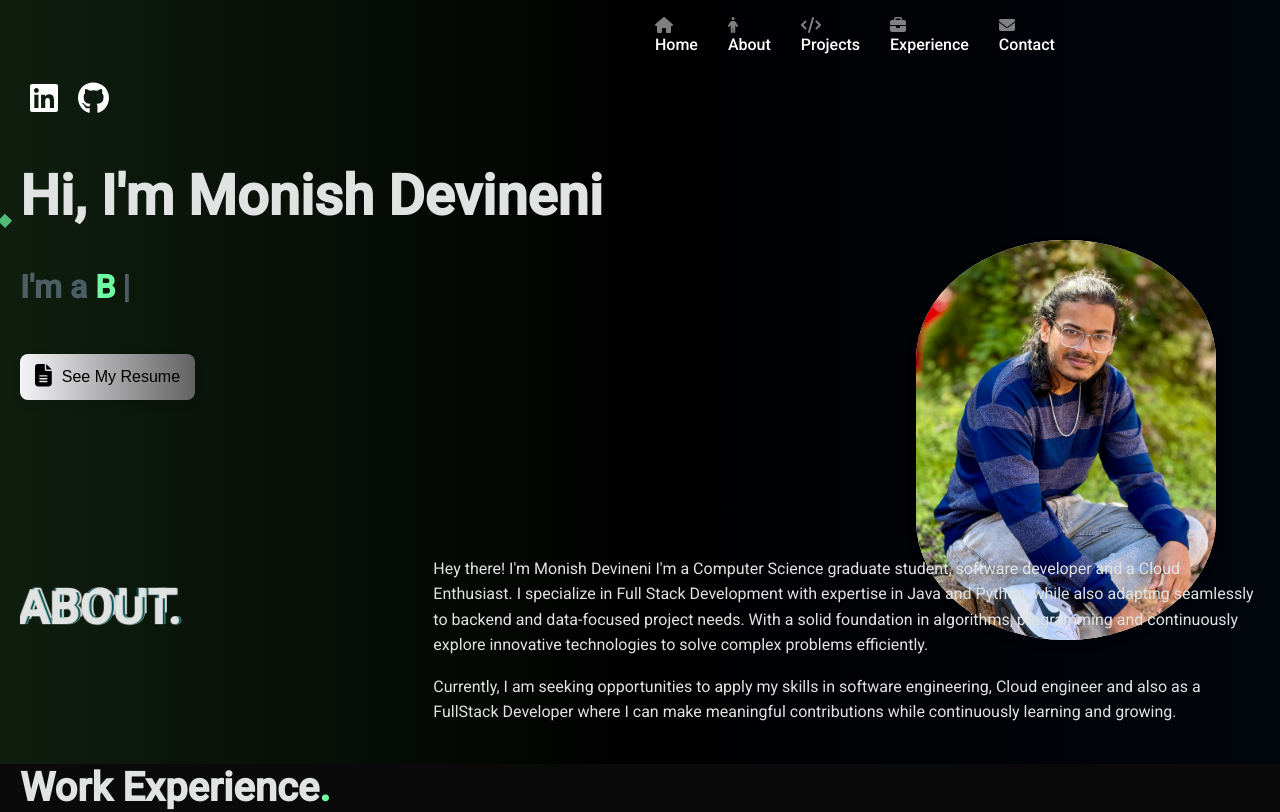
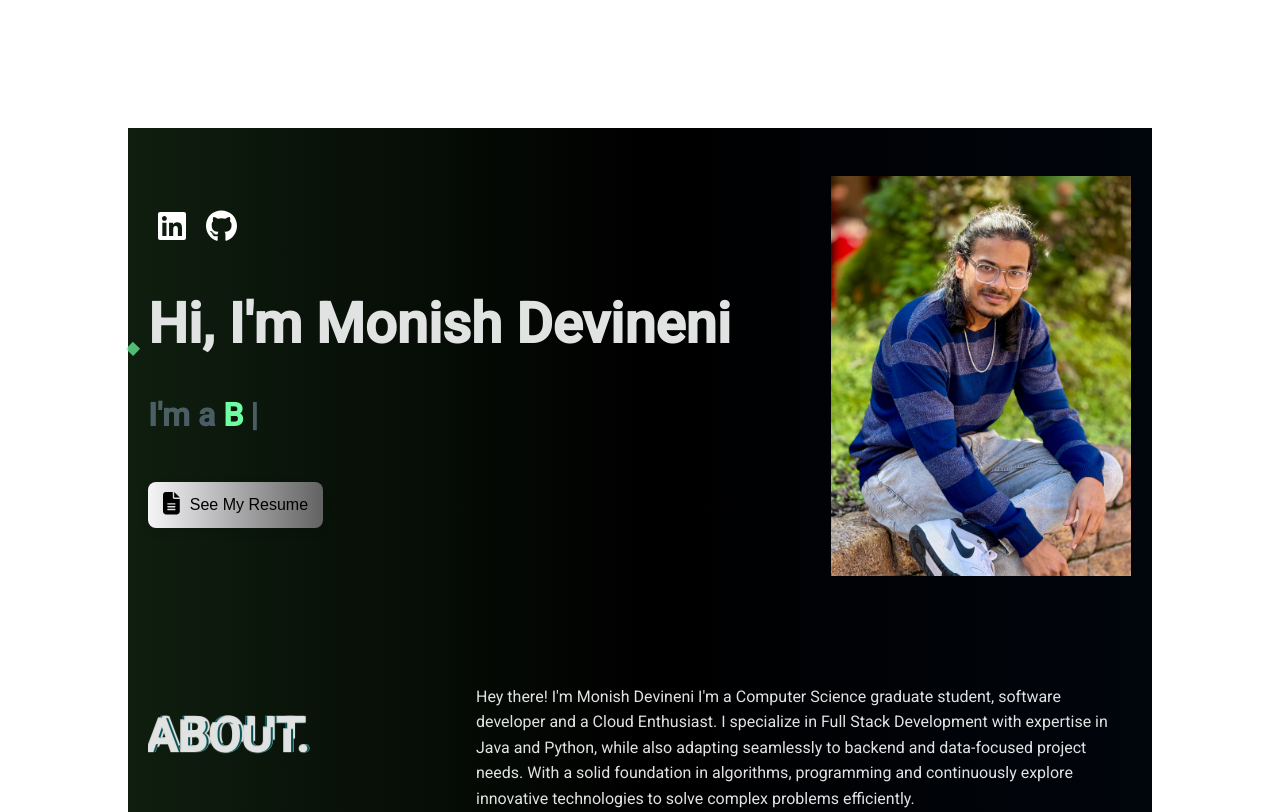
Before and after one commit to monish-rgb/MyPortfolio, an Angular app: page / in a window 1280 px wide. Shown: the top 812 px of the page. Built offline with nearby package versions, Linux system fonts and the light colour scheme.

Commit message:
layoutchanged

```diff
--- a/src/app/app.component.html
+++ b/src/app/app.component.html
@@ -1,3 +1,4 @@
+<div class="layout">
     <app-header></app-header>
     <app-home></app-home>
     <app-about></app-about>
@@ -5,3 +6,4 @@
     <app-skills></app-skills>
     <app-work></app-work>
     <app-contact></app-contact>
+</div>
--- a/src/app/app.component.scss
+++ b/src/app/app.component.scss
@@ -0,0 +1,39 @@
+.layout {
+    max-width: 1024px;
+    margin-left: auto;
+    margin-right: auto;
+    padding: 128px 1rem; // px-4 (16px) for left and right padding
+    text-align: justify;
+
+    // Medium screens (md: 768px and above)
+    @media (min-width: 768px) {
+      padding-left: 2rem;  // md:px-8 (32px)
+      padding-right: 2rem; // md:px-8 (32px)
+    }
+
+      // Mobile screens: Small phones
+  @media (max-width: 480px) {
+    padding: 64px 0.5rem;  // Reduce padding for small screens
+    font-size: 0.9rem;     // Decrease font size for better fit
+    text-align: left;      // Align text to the left for readability
+  }
+
+    // Large screens (lg: 1024px and above)
+    @media (min-width: 1024px) {
+      padding-left: 3rem;
+      padding-right: 3rem;
+    }
+
+      // 14-inch screen (1366px - 1600px)
+  @media (min-width: 1366px) and (max-width: 1600px) {
+    padding-left: 3.5rem;
+    padding-right: 3.5rem;
+    font-size: 1.1rem; // Slightly increase font size for readability
+  }
+
+    // Extra large screens (xl: 1280px and above)
+    @media (min-width: 1280px) {
+      padding-left: 4rem;
+      padding-right: 4rem;
+    }
+}
--- a/src/app/header/header.component.scss
+++ b/src/app/header/header.component.scss
@@ -9,12 +9,20 @@ nav {
     z-index: 1000;
     transition: all 0.5s ease-in-out;
     padding-left: 600px;
+    @media (max-width: 768px) {
+      flex-direction: column; // Stack items in mobile
+      width: 90%;
+    }
   }
 
   /* 🟢 Transparent Navbar (Home - Before Scroll) */
   .navbar-top {
     background: transparent;
     box-shadow: none;
+    @media (max-width: 768px) {
+      flex-direction: column; // Stack items in mobile
+      width: 90%;
+    }
   }
 .navbar-scrolled {
     border: solid #f6f4f4; /* Adjust thickness and color */
@@ -48,6 +56,10 @@ nav {
       .nav-links a:hover {
         color: #7efe7e;
       }
+      @media (max-width: 768px) {
+        flex-direction: column; // Stack items in mobile
+        width: 90%;
+      }
 
   }
 
--- a/src/app/home/home.component.scss
+++ b/src/app/home/home.component.scss
@@ -1,13 +1,13 @@
 
-@media (max-width: 800px) {
-    .home-title, .home-author {
-        font-size: 35px !important;
-    }
+// @media (max-width: 800px) {
+//     .home-title, .home-author {
+//         font-size: 35px !important;
+//     }
 
-    .home-author {
-        line-height: 4rem !important;
-    }
-  }
+//     .home-author {
+//         line-height: 4rem !important;
+//     }
+//   }
 .container{
     display: flex;
     justify-content:left;
@@ -26,24 +26,43 @@
 /**************Profile pic*/
 
 .profile-container {
-  position: absolute;
-  right: 5%;
-  top: 55%;
-  transform: translateY(-50%);
-  width: 300px; // Adjust width as needed
-  height: 400px; // Adjust height as needed
-  background: #ffffff; // Background color of the profile section
+  max-width: 100%; // Ensure it scales properly
+  width: 300px; // Default width
+  height: auto;
   border-radius: 50% / 30%;
-  box-shadow: 0px 4px 10px rgba(0, 0, 0, 0.2);
-  overflow: hidden;
-  display: flex;
-  align-items: center;
-  justify-content: center;
+  object-fit: cover;
+  display: block;
+  margin-left: auto;
+  margin-right: auto;
+  // position: absolute;
+  // right: 5%;
+  // top: 55%;
+  // transform: translateY(-50%);
+  // width: 300px; // Adjust width as needed
+  // height: 400px; // Adjust height as needed
+  // background: #ffffff; // Background color of the profile section
+  // border-radius: 50% / 30%;
+  // box-shadow: 0px 4px 10px rgba(0, 0, 0, 0.2);
+  // overflow: hidden;
+  // display: flex;
+  // align-items: center;
+  // justify-content: center;
 
   img {
     width: 100%;
     height: 100%;
     object-fit: cover;
+  }
+  @media (max-width: 1024px) {
+    width: 250px; // Reduce size on smaller screens
+  }
+
+  @media (max-width: 768px) {
+    width: 200px;
+  }
+
+  @media (max-width: 480px) {
+    width: 150px;
   }
 }
 
```
Lines whose indentation alone changed are shown as unchanged.
